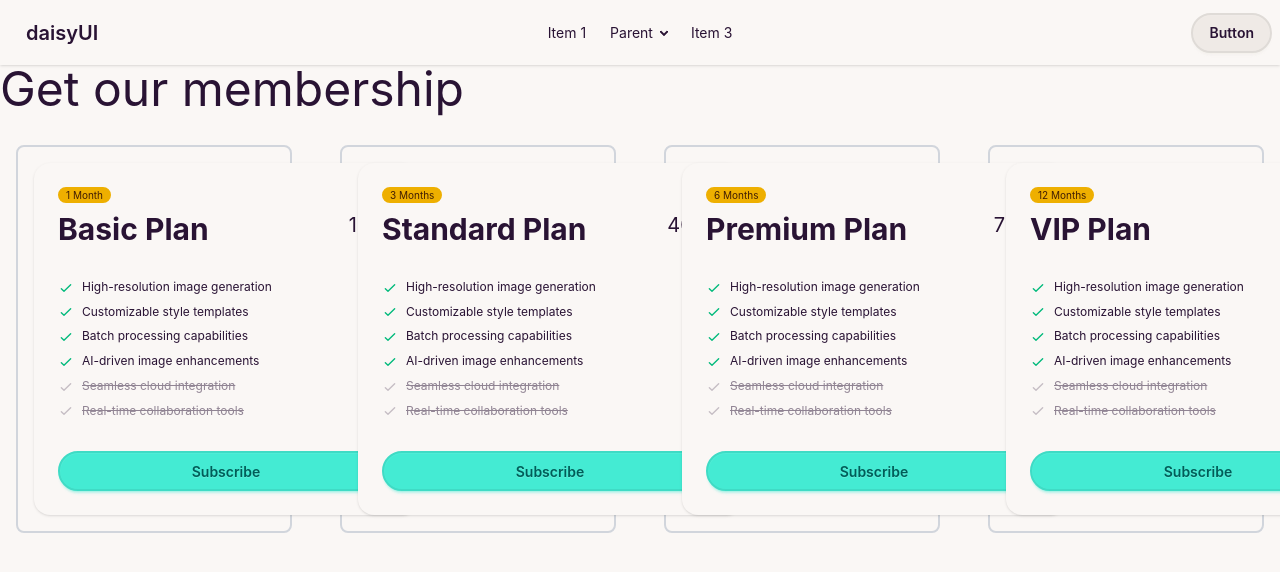
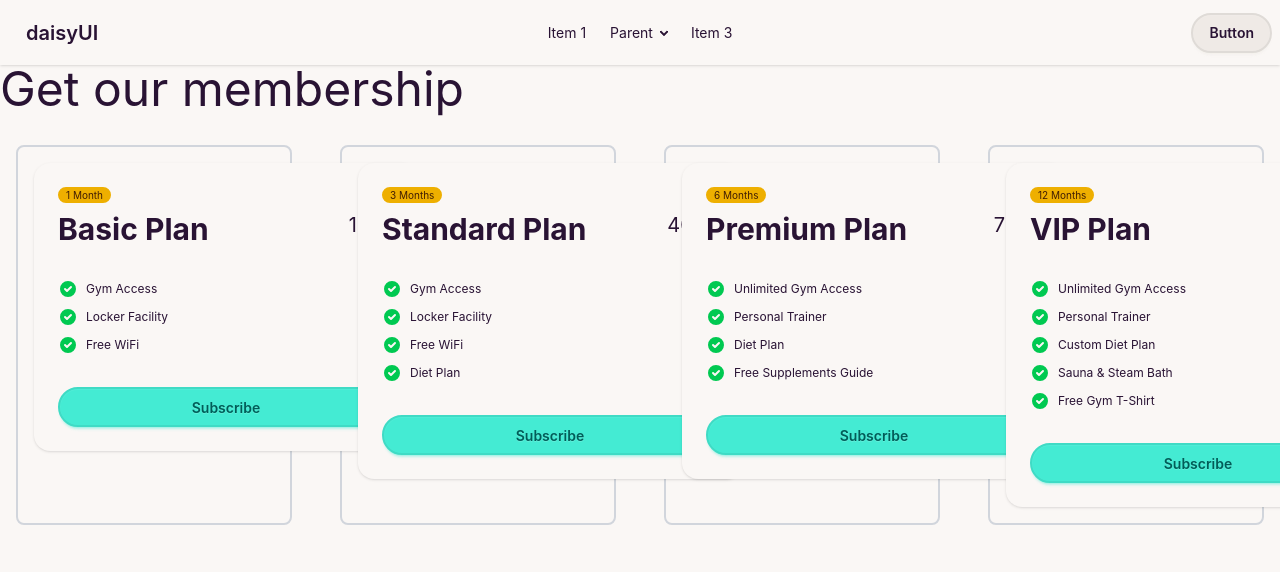
Before and after one commit to mdalihasanriyad/Another-Mode, a React (Vite) app: page / in a window 1280 px wide. Shown: the top 572 px of the page. Built offline with nearby package versions, Linux system fonts and the light colour scheme.

Commit message:
fully working in card components

```diff
--- a/src/components/PricingCart.jsx
+++ b/src/components/PricingCart.jsx
@@ -12,110 +12,23 @@ const PricingCart = ({ pricing }) => {
             <span className="text-xl">{price}</span>
           </div>
           <ul className="mt-6 flex flex-col gap-2 text-xs">
-            <li>
+            {
+                pricing.features.map((feature, index) => ( <li key={index} className="flex items-center gap-2">
                 <svg
                   xmlns="http://www.w3.org/2000/svg"
-                className="size-4 me-2 inline-block text-success"
-                fill="none"
-                viewBox="0 0 24 24"
-                stroke="currentColor"
+                  className="h-5 w-5 text-green-500"
+                  viewBox="0 0 20 20"
+                  fill="currentColor"
                 >
                   <path
-                  strokeLinecap="round"
-                  strokeLinejoin="round"
-                  strokeWidth="2"
-                  d="M5 13l4 4L19 7"
+                    fillRule="evenodd"
+                    d="M10 18a8 8 0 100-16 8 8 0 000 16zm3.707-9.293a1 1 0 00-1.414-1.414L9 10.586 7.707 9.293a1 1 0 00-1.414 1.414l2 2a1 1 0 001.414 0l4-4z"
+                    clipRule="evenodd"
                   />
                 </svg>
-              <span>High-resolution image generation</span>
-            </li>
-            <li>
-              <svg
-                xmlns="http://www.w3.org/2000/svg"
-                className="size-4 me-2 inline-block text-success"
-                fill="none"
-                viewBox="0 0 24 24"
-                stroke="currentColor"
-              >
-                <path
-                  strokeLinecap="round"
-                  strokeLinejoin="round"
-                  strokeWidth="2"
-                  d="M5 13l4 4L19 7"
-                />
-              </svg>
-              <span>Customizable style templates</span>
-            </li>
-            <li>
-              <svg
-                xmlns="http://www.w3.org/2000/svg"
-                className="size-4 me-2 inline-block text-success"
-                fill="none"
-                viewBox="0 0 24 24"
-                stroke="currentColor"
-              >
-                <path
-                  strokeLinecap="round"
-                  strokeLinejoin="round"
-                  strokeWidth="2"
-                  d="M5 13l4 4L19 7"
-                />
-              </svg>
-              <span>Batch processing capabilities</span>
-            </li>
-            <li>
-              <svg
-                xmlns="http://www.w3.org/2000/svg"
-                className="size-4 me-2 inline-block text-success"
-                fill="none"
-                viewBox="0 0 24 24"
-                stroke="currentColor"
-              >
-                <path
-                  strokeLinecap="round"
-                  strokeLinejoin="round"
-                  strokeWidth="2"
-                  d="M5 13l4 4L19 7"
-                />
-              </svg>
-              <span>AI-driven image enhancements</span>
-            </li>
-            <li className="opacity-50">
-              <svg
-                xmlns="http://www.w3.org/2000/svg"
-                className="size-4 me-2 inline-block text-base-content/50"
-                fill="none"
-                viewBox="0 0 24 24"
-                stroke="currentColor"
-              >
-                <path
-                  strokeLinecap="round"
-                  strokeLinejoin="round"
-                  strokeWidth="2"
-                  d="M5 13l4 4L19 7"
-                />
-              </svg>
-              <span className="line-through">Seamless cloud integration</span>
-            </li>
-            <li className="opacity-50">
-              <svg
-                xmlns="http://www.w3.org/2000/svg"
-                className="size-4 me-2 inline-block text-base-content/50"
-                fill="none"
-                viewBox="0 0 24 24"
-                stroke="currentColor"
-              >
-                <path
-                  strokeLinecap="round"
-                  strokeLinejoin="round"
-                  strokeWidth="2"
-                  d="M5 13l4 4L19 7"
-                />
-              </svg>
-              <span className="line-through">
-                Real-time collaboration tools
-              </span>
-            </li>
+                {feature}
+              </li>))
+            }
           </ul>
           <div className="mt-6">
             <button className="btn btn-primary btn-block">Subscribe</button>
```
Lines whose indentation alone changed are shown as unchanged.
